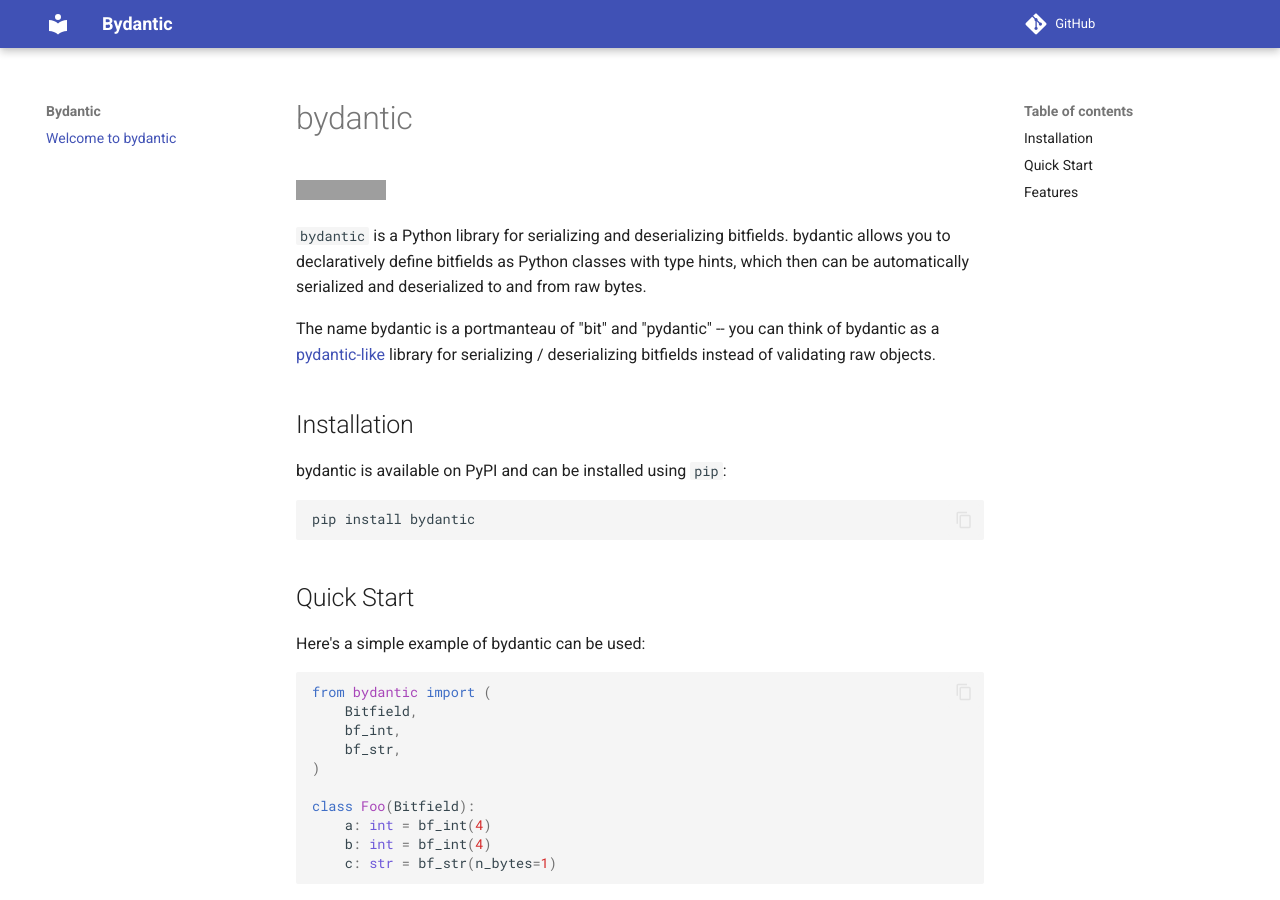
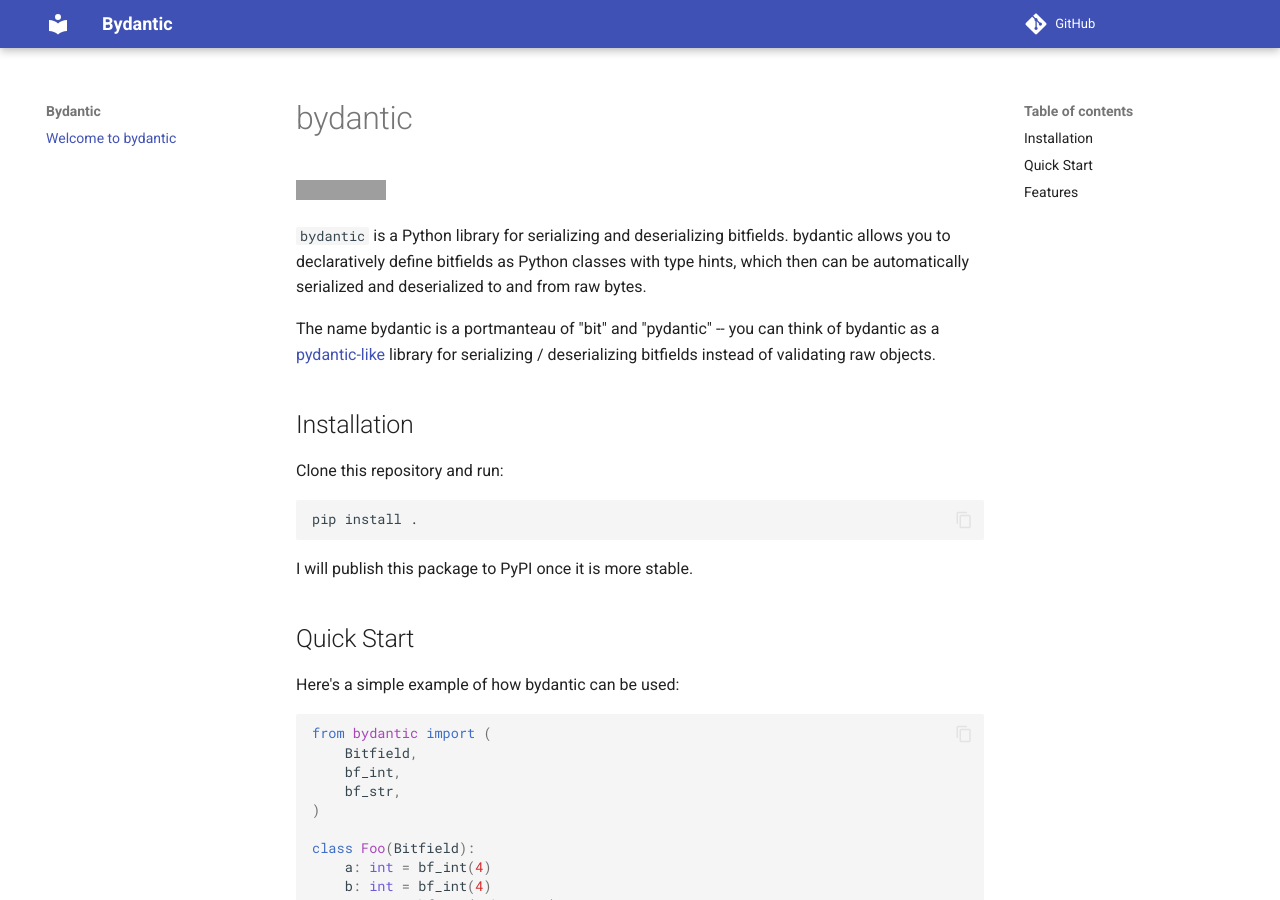
Before and after one commit to khusmann/bydantic, an MkDocs documentation site: the page built from docs/index.md, in a window 1280 px wide and 900 px high. Built offline with MkDocs 1.6.1 and Material for MkDocs 9.7.7, drawn with Linux system fonts in a browser that asks for light colours; comment, search, counter and statistics services are not loaded; grey boxes are pictures that could not be loaded.

Commit message:
change install note

````diff
--- a/docs/index.md
+++ b/docs/index.md
@@ -19,15 +19,25 @@
 
 ## Installation
 
+Clone this repository and run:
+
+```bash
+pip install .
+```
+
+I will publish this package to PyPI once it is more stable.
+
+<!--
 bydantic is available on PyPI and can be installed using `pip`:
 
 ```bash
 pip install bydantic
 ```
+-->
 
 ## Quick Start
 
-Here's a simple example of bydantic can be used:
+Here's a simple example of how bydantic can be used:
 
 ```python
 from bydantic import (
````
Also changed, not shown: README.md (+11 -1 lines).
